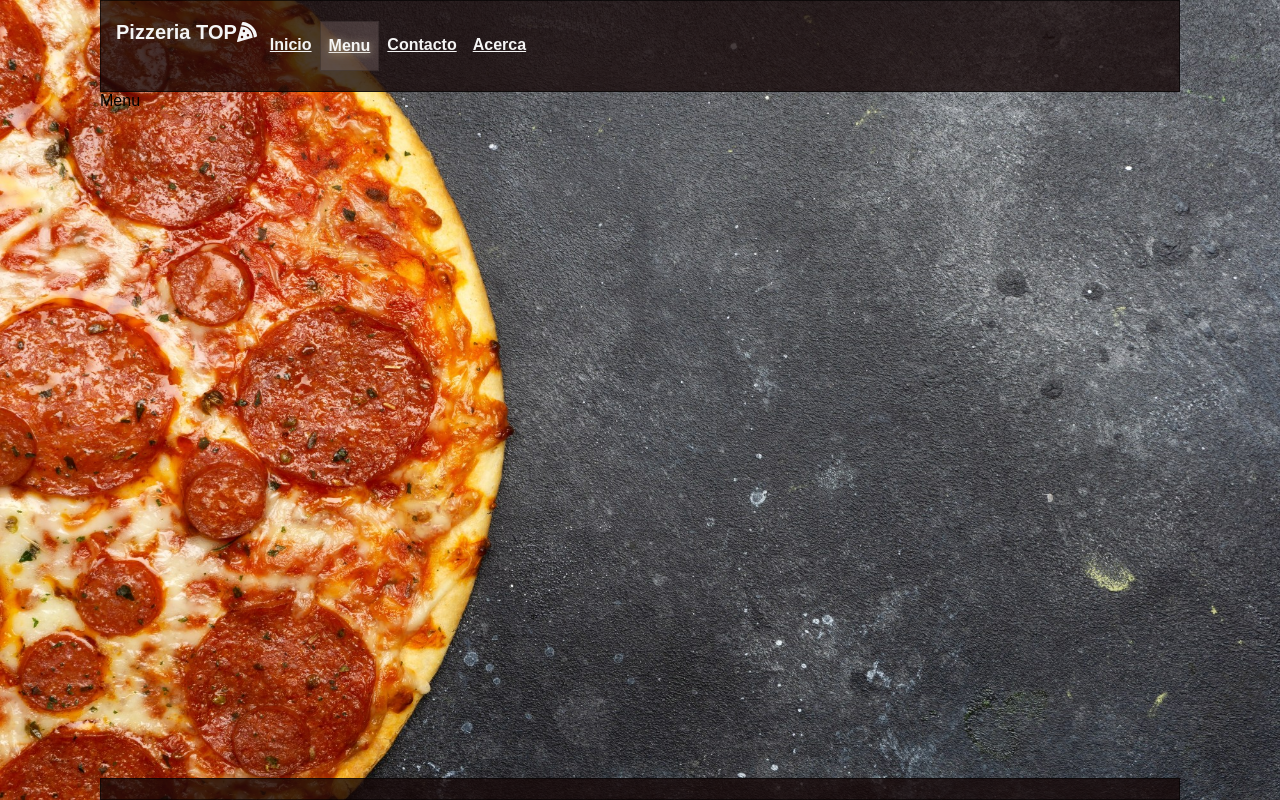
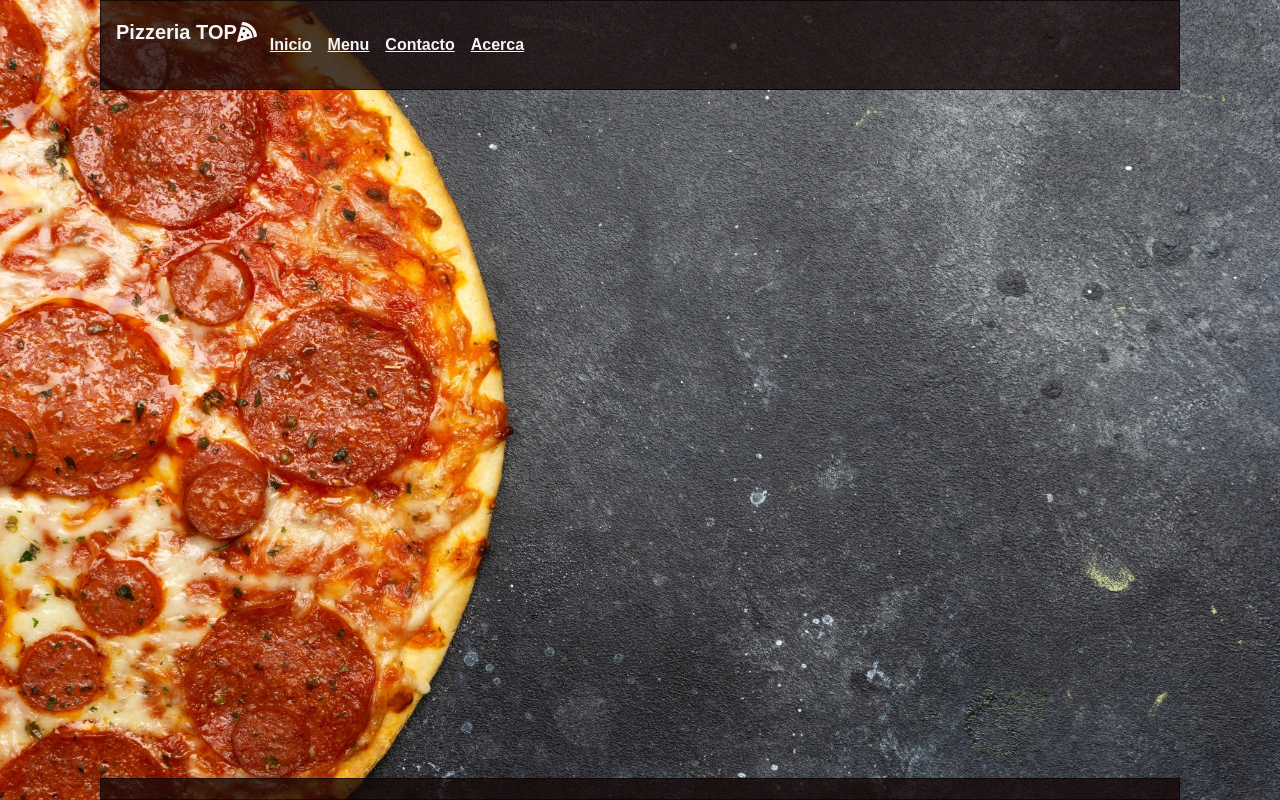
Before and after one commit to Rodrigo-20/pizzeria-top-react, a React (Create React App) app: page /Menu in a window 1280 px wide. Built offline with nearby package versions, Linux system fonts and the light colour scheme.

Commit message:
Changes link path to match gh-pages

```diff
--- a/src/components/App.js
+++ b/src/components/App.js
@@ -35,16 +35,16 @@ function App() {
         <Router>
           <Header></Header>
             <Switch>
-              <Route path='/Inicio' exact>
+              <Route path='restaurant-page-react/Inicio/Inicio' exact>
                 <Inicio></Inicio>
               </Route>
-              <Route path='/Menu'>
+              <Route path='restaurant-page-react/Menu'>
                 <Menu></Menu>
               </Route>
-              <Route path='/Contacto'>
+              <Route path='restaurant-page-react/Contacto'>
                 <Contacto></Contacto>
               </Route>
-              <Route path='/Acerca'>
+              <Route path='restaurant-page-react/Acerca'>
                 <Acerca></Acerca>
               </Route>
             </Switch>
--- a/src/components/Header.js
+++ b/src/components/Header.js
@@ -38,10 +38,10 @@ const Header = () => {
             <Title> Pizzeria TOP
                 <FontAwesomeIcon icon={faPizzaSlice} />
             </Title>
-            <Link to='/Inicio'>Inicio</Link>
-            <Link to='/Menu'>Menu</Link>
-            <Link to='/Contacto'>Contacto</Link>
-            <Link to='/Acerca'>Acerca</Link>
+            <Link to='restaurant-page-react/Inicio'>Inicio</Link>
+            <Link to='restaurant-page-react/Menu'>Menu</Link>
+            <Link to='restaurant-page-react/Contacto'>Contacto</Link>
+            <Link to='restaurant-page-react/Acerca'>Acerca</Link>
         </Wrapper>
     )
 }
```
